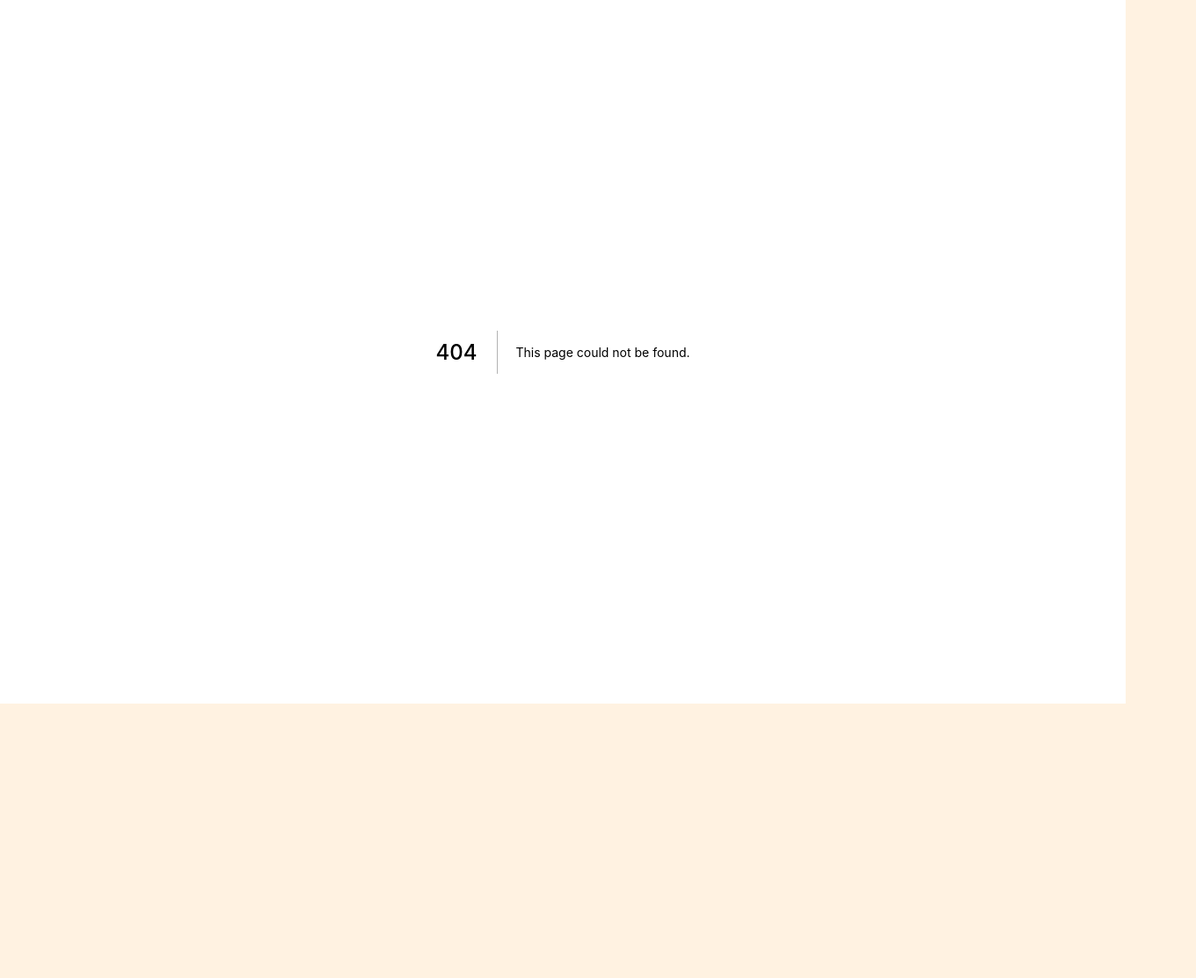
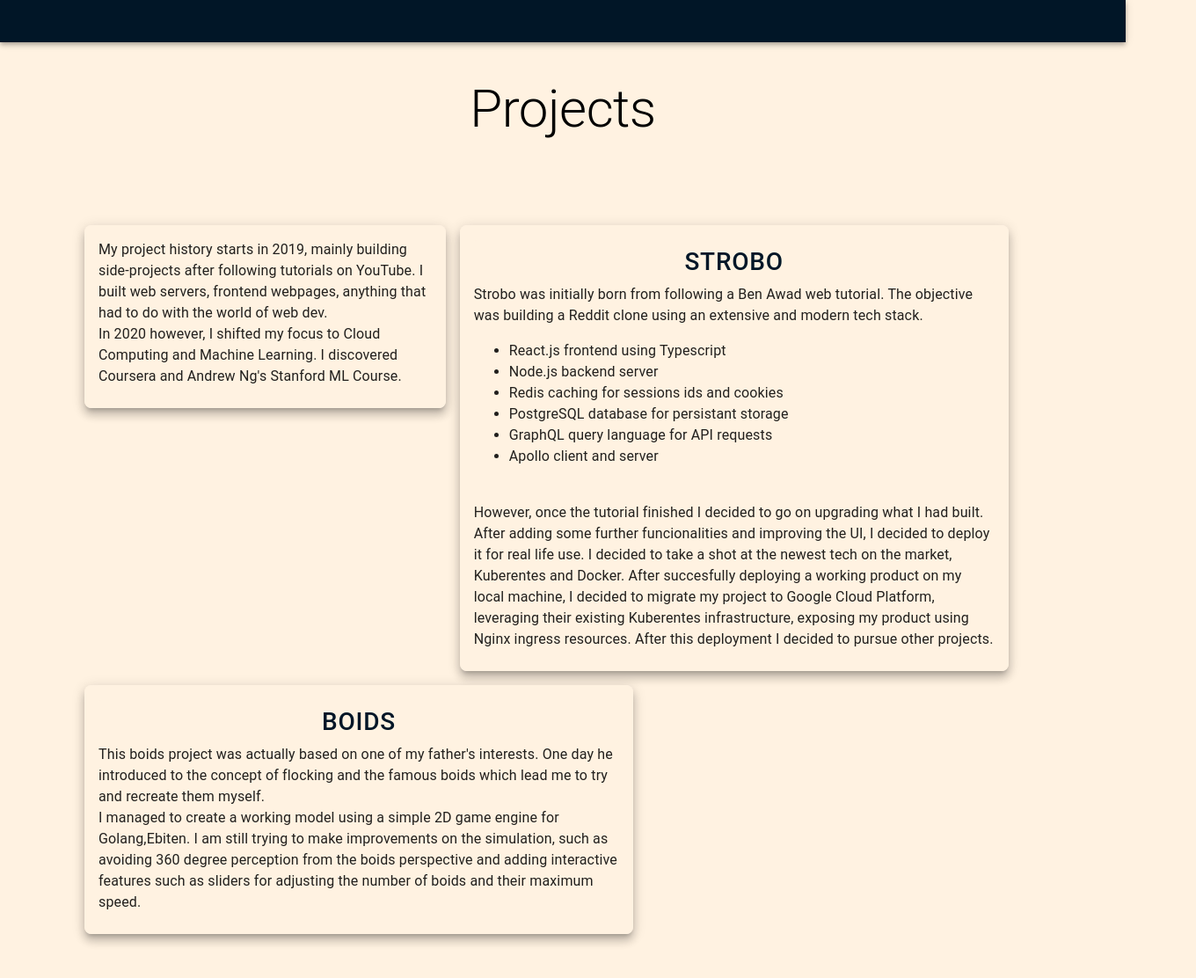
Before and after one commit to strobosco/personal-website, a Next.js app: page /projects in a window 1280 px wide. Before the commit this address had no page. Shown: the top 1112 px of the page at 88% size, 1360 px wide, since content can reach past the window. Before the commit the page ends 800 px from the top, so only its background shows below. Built offline with nearby package versions, Linux system fonts and the light colour scheme.

Commit message:
Added projects

```diff
--- /dev/null
+++ b/pages/projects.tsx
@@ -0,0 +1,167 @@
+import type { NextPage } from "next";
+import React from "react";
+
+import Card from "@mui/material/Card";
+import Grid from "@mui/material/Grid";
+import CardContent from "@mui/material/CardContent";
+import Box from "@mui/system/Box";
+import AppBar from "@mui/material/AppBar";
+import Toolbar from "@mui/material/Toolbar";
+import Typography from "@mui/material/Typography";
+import { Button } from "@mui/material";
+
+const Projects: NextPage = () => {
+  return (
+    <Box
+      sx={{
+        backgroundColor: "#FFF2E1",
+      }}
+    >
+      <AppBar position="static">
+        <Toolbar
+          variant="dense"
+          sx={{ bgcolor: "#011627", height: 1 }}
+        ></Toolbar>
+      </AppBar>
+      <Toolbar
+        sx={{
+          mt: 5,
+        }}
+      >
+        <Typography
+          variant="h2"
+          component="div"
+          sx={{
+            color: "black",
+            flexGrow: 1,
+            textAlign: "center",
+            fontStyle: "normal",
+            fontFamily: "default",
+          }}
+        >
+          Projects
+        </Typography>
+      </Toolbar>
+      <Grid
+        container
+        spacing={2}
+        sx={{
+          mt: 10,
+          width: 1 / 1,
+          mx: 10,
+          mb: 10,
+        }}
+      >
+        <Grid item xs={4}>
+          <Card raised={true} sx={{ bgcolor: "#FFF2E1", borderRadius: 2 }}>
+            <CardContent sx={{ textAlign: "left", bgcolor: "#FFF2E1" }}>
+              <Typography>
+                My project history starts in 2019, mainly building side-projects
+                after following tutorials on YouTube. I built web servers,
+                frontend webpages, anything that had to do with the world of web
+                dev. <br />
+                In 2020 however, I shifted my focus to Cloud Computing and
+                Machine Learning. I discovered Coursera and Andrew Ng's Stanford
+                ML Course.
+              </Typography>
+            </CardContent>
+          </Card>
+        </Grid>
+        <Grid item xs={6}>
+          <Card raised={true} sx={{ bgcolor: "#FFF2E1", borderRadius: 2 }}>
+            <CardContent sx={{ textAlign: "left", bgcolor: "#FFF2E1" }}>
+              <a
+                href="https://github.com/strobosco/strobo"
+                target="_blank"
+                rel="noopener noreferrer"
+              >
+                <Button
+                  variant="outlined"
+                  sx={{
+                    fontSize: 28,
+                    textAlign: "left",
+                    borderColor: "#FFF2E1",
+                    color: "#011627",
+                    width: "100%",
+                    p: 0,
+                  }}
+                >
+                  Strobo
+                </Button>
+              </a>
+              <Typography>
+                Strobo was initially born from following a Ben Awad web
+                tutorial. The objective was building a Reddit clone using an
+                extensive and modern tech stack.
+                <ul>
+                  <li>React.js frontend using Typescript</li>
+                  <li>Node.js backend server</li>
+                  <li>Redis caching for sessions ids and cookies</li>
+                  <li>PostgreSQL database for persistant storage</li>
+                  <li>GraphQL query language for API requests</li>
+                  <li>Apollo client and server</li>
+                </ul>
+                <br />
+                However, once the tutorial finished I decided to go on upgrading
+                what I had built. After adding some further funcionalities and
+                improving the UI, I decided to deploy it for real life use. I
+                decided to take a shot at the newest tech on the market,
+                Kuberentes and Docker. After succesfully deploying a working
+                product on my local machine, I decided to migrate my project to
+                Google Cloud Platform, leveraging their existing Kuberentes
+                infrastructure, exposing my product using Nginx ingress
+                resources. After this deployment I decided to pursue other
+                projects.
+              </Typography>
+            </CardContent>
+          </Card>
+        </Grid>
+        <Grid item xs={6}>
+          <Card raised={true} sx={{ bgcolor: "#FFF2E1", borderRadius: 2 }}>
+            <CardContent sx={{ textAlign: "left", bgcolor: "#FFF2E1" }}>
+              <a
+                href="https://github.com/strobosco/boids"
+                target="_blank"
+                rel="noopener noreferrer"
+              >
+                <Button
+                  variant="outlined"
+                  sx={{
+                    fontSize: 28,
+                    textAlign: "left",
+                    borderColor: "#FFF2E1",
+                    color: "#011627",
+                    width: "100%",
+                    p: 0,
+                  }}
+                >
+                  Boids
+                </Button>
+              </a>
+              <Typography>
+                This boids project was actually based on one of my father's
+                interests. One day he introduced to the concept of flocking and
+                the famous boids which lead me to try and recreate them myself.
+                <br />I managed to create a working model using a simple 2D game
+                engine for Golang,
+                <a
+                  href="https://ebiten.org/"
+                  target="_blank"
+                  rel="noopener noreferrer"
+                >
+                  Ebiten
+                </a>
+                . I am still trying to make improvements on the simulation, such
+                as avoiding 360 degree perception from the boids perspective and
+                adding interactive features such as sliders for adjusting the
+                number of boids and their maximum speed.
+              </Typography>
+            </CardContent>
+          </Card>
+        </Grid>
+      </Grid>
+    </Box>
+  );
+};
+
+export default Projects;
```
